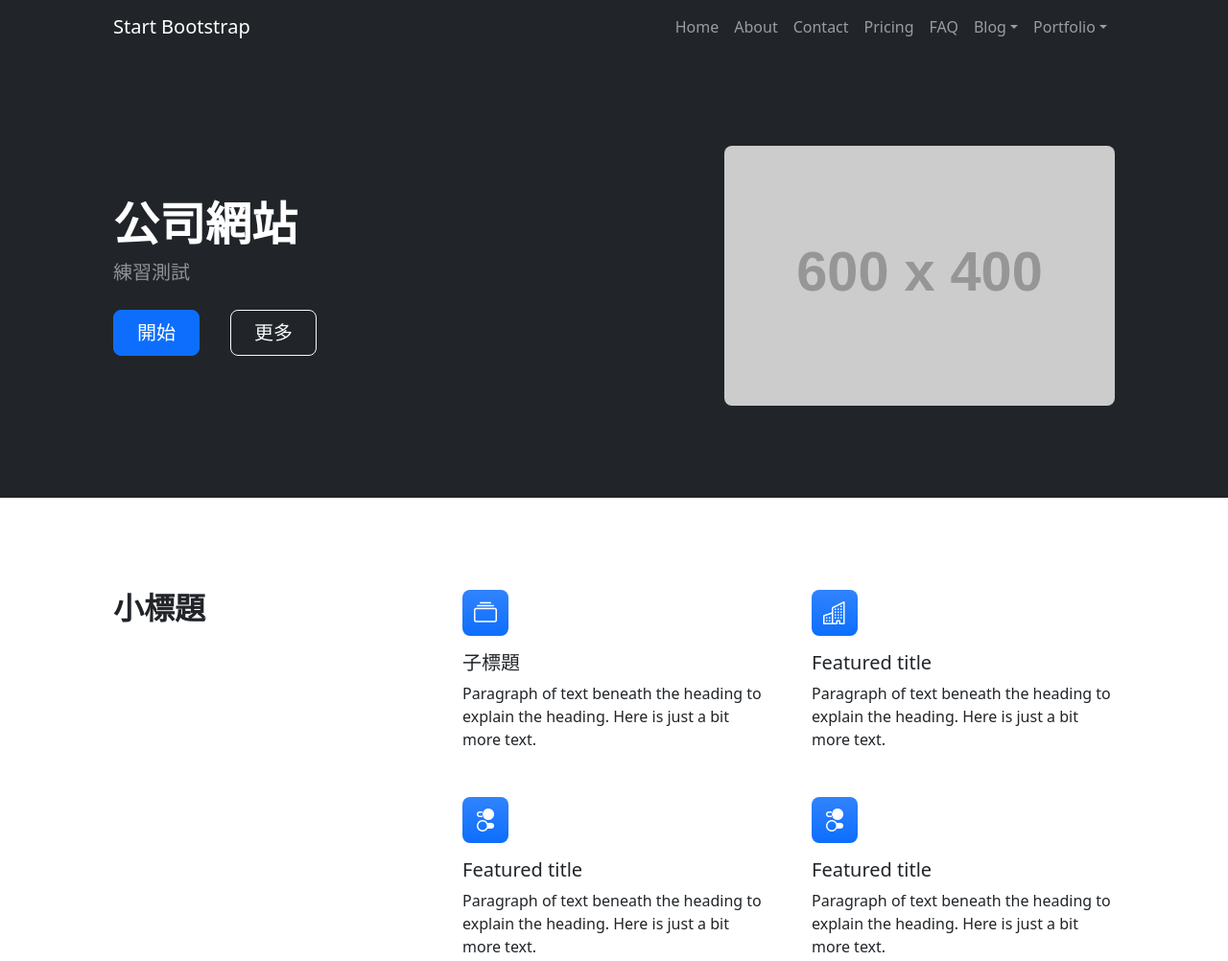
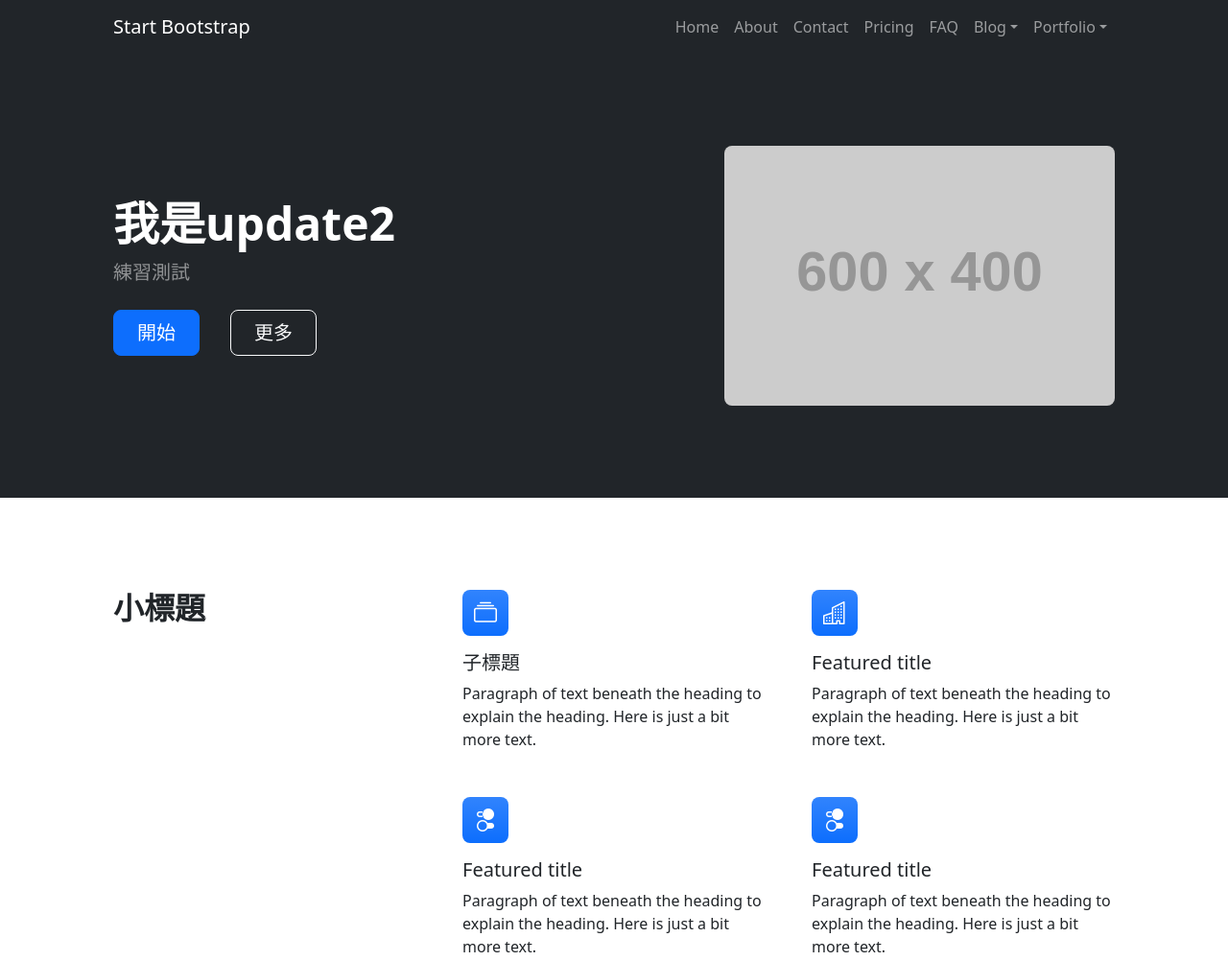
Before and after one commit to 10910321/business-website, a plain HTML site: page index.html in a window 1280 px wide. Shown: the top 1002 px of the page at 96% size. Drawn offline with nearby package versions, Linux system fonts and the light colour scheme; placeholder pictures from the web are drawn by us.

Commit message:
標題update

```diff
--- a/index.html
+++ b/index.html
@@ -51,7 +51,7 @@
                     <div class="row gx-5 align-items-center justify-content-center">
                         <div class="col-lg-8 col-xl-7 col-xxl-6">
                             <div class="my-5 text-center text-xl-start">
-                                <h1 class="display-5 fw-bolder text-white mb-2">公司網站</h1>
+                                <h1 class="display-5 fw-bolder text-white mb-2">我是update2</h1>
                                 <p class="lead fw-normal text-white-50 mb-4">練習測試</p>
                                 <div class="d-grid gap-3 d-sm-flex justify-content-sm-center justify-content-xl-start">
                                     <a class="btn btn-primary btn-lg px-4 me-sm-3" href="#features">開始</a>
```
